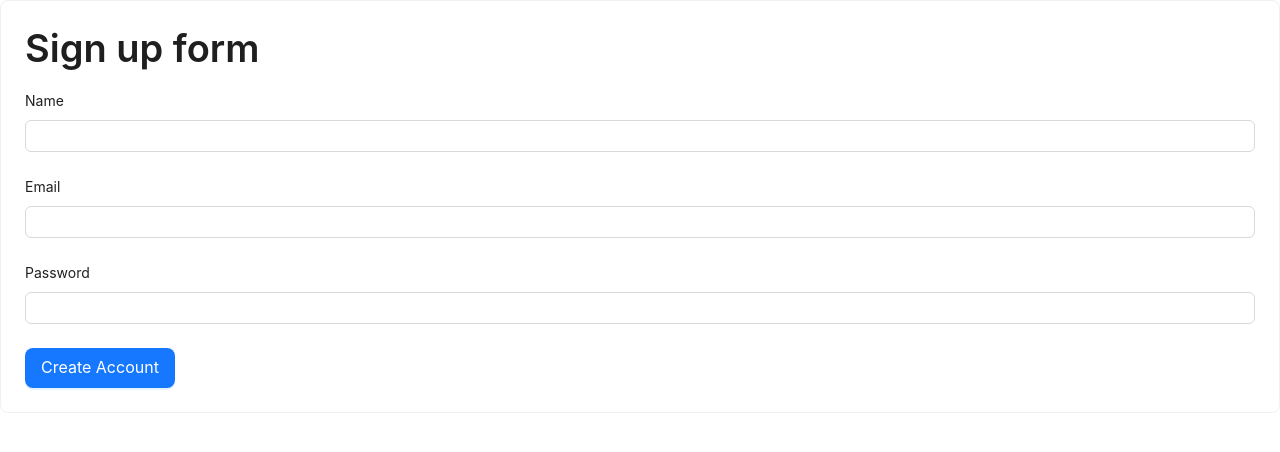
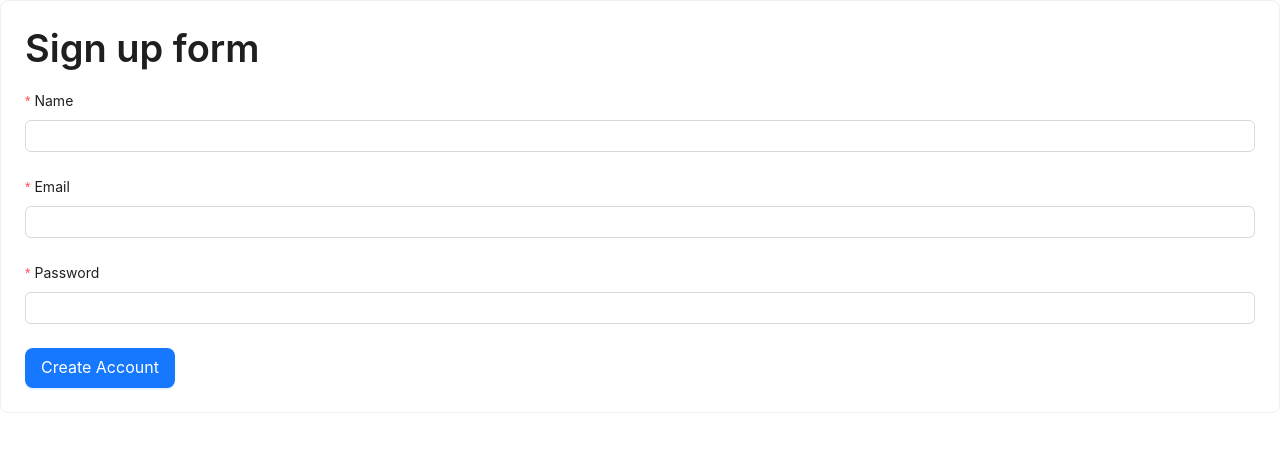
Before and after one commit to wilfredcloud/talkpod, a React (Vite) app: page /signup in a window 1280 px wide. Shown: the top 452 px of the page. Built offline with nearby package versions, Linux system fonts and the light colour scheme.

Commit message:
Implement signup

```diff
--- a/package.json
+++ b/package.json
@@ -11,6 +11,7 @@
   },
   "dependencies": {
     "antd": "^5.9.0",
+    "axios": "^1.5.0",
     "react": "^18.2.0",
     "react-dom": "^18.2.0",
     "react-router-dom": "^6.15.0"
--- a/src/App.tsx
+++ b/src/App.tsx
@@ -1,12 +1,14 @@
 import { BrowserRouter, Route, Routes } from "react-router-dom";
 import SignUp from "./pages/SignUp";
 import SignIn from "./pages/SignIn";
+import Dashboard from "./pages/Dashboard";
 
 function App() {
 
   return (
     <BrowserRouter>
     <Routes>
+      <Route path="/" element={<Dashboard/>} />
       <Route path="/signup" element={<SignUp/>} />
       <Route path="/signin" element={<SignIn/>} />
     </Routes>
--- /dev/null
+++ b/src/pages/Dashboard.tsx
@@ -0,0 +1,31 @@
+import { Menu } from "antd"
+import Sider from "antd/es/layout/Sider"
+import Layout, { Content, Header } from "antd/es/layout/layout"
+
+const Dashboard = () => {
+  return (
+   <Layout>
+    <Header>
+        <Menu theme="dark" mode="horizontal" defaultOpenKeys={["home"]}
+        items={[
+            {
+                label: "Home",
+                key: "home"
+            },
+            {
+                label: "Profile",
+                key: "Profile"
+            }
+        ]}>
+
+        </Menu>
+    </Header>
+    <Layout className="h-[95vh]">
+        <Sider className="w-96" theme="light">This is the sider ara</Sider>
+        <Content>Contnet area</Content>
+    </Layout>
+   </Layout>
+  )
+}
+
+export default Dashboard
--- a/src/pages/SignUp.tsx
+++ b/src/pages/SignUp.tsx
@@ -1,22 +1,92 @@
-import { Button, Card, Form, Input } from 'antd'
+import { Button, Card, Form, Input, notification } from 'antd'
 import Title from 'antd/es/typography/Title'
+import Axios from '../utils/Axios';
+
+interface signUpData {
+    name: string;
+    email: string;
+    password: string
+}
+
+interface AuthResult {
+    result: boolean,
+    token: string | null
+}
+
 
 const SignUp = () => {
+
+ const handleSignUp = async (values: signUpData) => {
+   try {
+        const response = await Axios.post('/auth/signup', values);
+        console.log(response);
+        const data: AuthResult = response.data;
+
+        if (data.result && data.token) {
+            localStorage.setItem("token", data.token);
+            notification.success({
+                message: "Acount created succesfully"
+            })
+        }else {
+            notification.error({
+                message: "Account already exist"
+            })
+        }
+   } catch (error) {
+        console.log(error)
+        notification.error({
+            message: "Ooops! something went wrong"
+        })
+   }
+ }
+
   return (
     <div className=' w-full h-screen flex justify-center items-center'>
         <Card>
-            <Form layout='vertical'>
+            <Form layout='vertical' onFinish={handleSignUp}>
                 <Title>Sign up form</Title>
-                <Form.Item label="Name">
+                <Form.Item name="name" label="Name"
+                rules={[{
+                    required:true,
+                    message: "Please enter you name"
+                }, {
+                    max: 100,
+                    min: 2,
+                    message: "Name lenght must be with 2 to 100"
+                }]}>
                     <Input/>
                 </Form.Item>
-                <Form.Item label="Email">
+                <Form.Item name="email" label="Email"
+                rules={[
+                    {
+                        required: true,
+                        message: "Enter your email"
+                    },
+                    {
+                        pattern: /^[a-zA-Z0-9+_.-]+@[a-zA-Z0-9.-]+$/,
+                        message: "Enter valid email"
+                    }
+                ]}>
                     <Input type='email'/>
                 </Form.Item>
-                <Form.Item label="Password">
+                <Form.Item name="password" label="Password"
+                rules={[
+                    {
+                        required: true,
+                        message: "Enter your password"
+                    },
+                    {
+                        max: 16,
+                        min: 4,
+                        message: "Password lenght should be within 4 to 16 characters"
+                    }
+                ]}>
                     <Input type='password'/>
                 </Form.Item>
+                <div className='flex justify-end'>
                 <Button htmlType='submit' type='primary' size='large'>Create Account</Button>
+
+                </div>
             </Form>
         </Card>
     </div>
--- /dev/null
+++ b/src/utils/Axios.ts
@@ -0,0 +1,13 @@
+import axios from 'axios';
+
+const Axios = axios.create({
+    baseURL: import.meta.env.VITE_APP_BASE_URL,
+})
+
+const token = localStorage.getItem("token")
+
+if (token) {
+    Axios.defaults.headers.common['Authorization'] = "JWT " + token;
+}
+
+export default Axios
```
Also changed, not shown: 2 other files (tests, documents, lock files or other folders).
